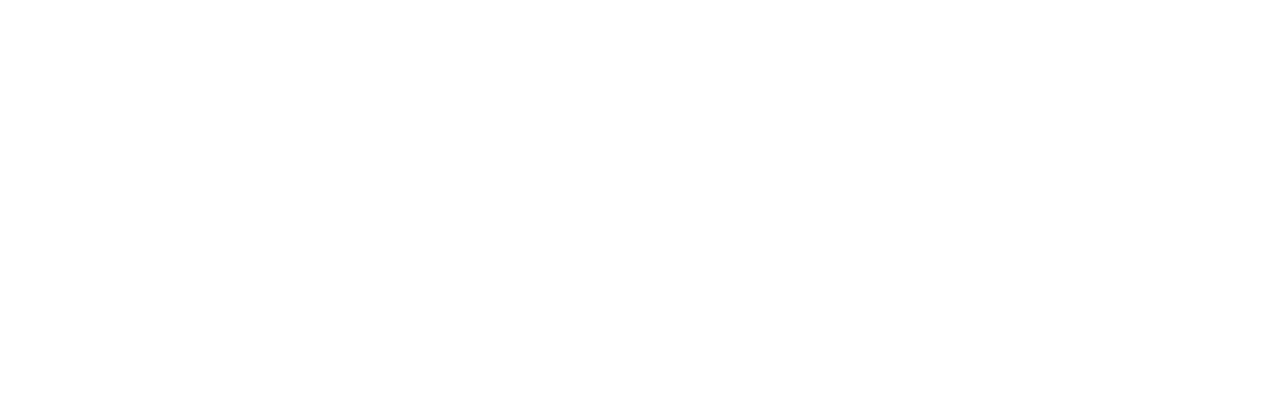
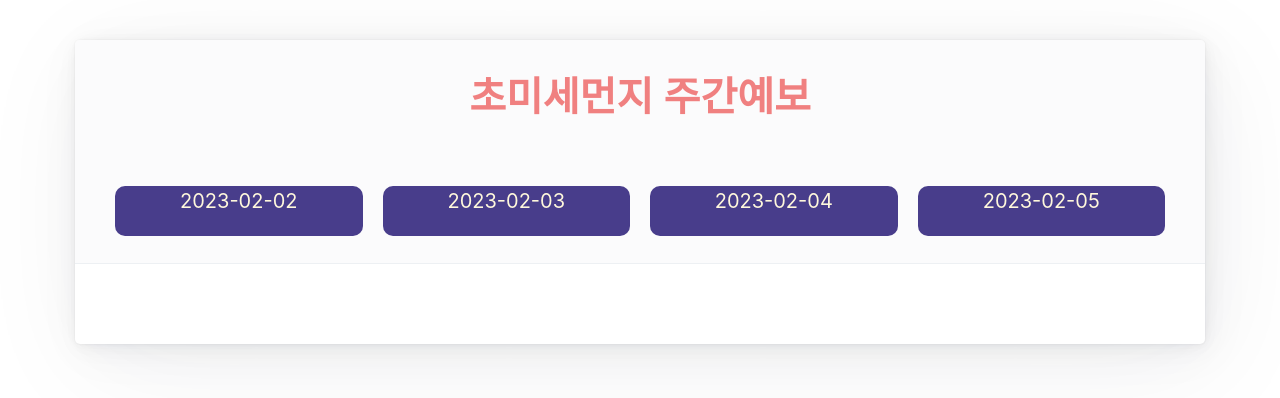
Before and after one commit to syhwang-dev/my-react, a React (Create React App) app: page / in a window 1280 px wide. Shown: the top 398 px of the page. Built offline with nearby package versions, Linux system fonts and the light colour scheme.

Commit message:
React State 예제

```diff
--- a/public/index.html
+++ b/public/index.html
@@ -19,6 +19,9 @@
     <link rel="manifest" href="%PUBLIC_URL%/manifest.json" />
     <!-- pico css -->
     <link rel="stylesheet" href="https://cdn.jsdelivr.net/npm/@picocss/pico@1/css/pico.min.css">
+
+    <link rel="stylesheet" href="https://fonts.googleapis.com/css2?family=Material+Symbols+Outlined:opsz,wght,FILL,GRAD@48,400,0,0" />
+
     <title>React App</title>
   </head>
   <body>
--- /dev/null
+++ b/src/05/Frcst.css
@@ -0,0 +1,10 @@
+h1 {
+    display: flex;
+    justify-content: center;
+    align-items: center;
+    color: lightcoral;
+}
+
+.grid {
+    color:darkturquoise;
+}
--- a/src/05/Frcst.js
+++ b/src/05/Frcst.js
@@ -1,24 +1,136 @@
+// // json 데이터 가져오기
+// import data from './dataFrcst.json'
+
+// const Frcst = () => {
+//     // 이곳은 함수의 body 부분
+
+//     // import 한 json의 값을 콘솔에서 확인해보기
+//     // console.log(data);
+
+//     // Key 순서대로 출력하기 - 날짜에 대해
+//     const dtKey = ["frcstOneDt", "frcstTwoDt", "frcstThreeDt", "frcstFourDt"];
+
+//     dtKey.map((item) => console.log(data[item]))
+
+
+//     return (
+//         // return 안: 이곳은 날라가는(?) 부분
+//         // console.log(data); 의 값을 확인할 수 없음.
+//         <>
+
+//         </>
+//     );
+// }
+
+// export default Frcst
+
+
 // json 데이터 가져오기
+import style from'./Frcst.module.css'
 import data from './dataFrcst.json'
+// state
+import { useState } from 'react';
 
 const Frcst = () => {
-    // 이곳은 함수의 body 부분
 
-    // import 한 json의 값을 콘솔에서 확인해보기
-    // console.log(data);
+    // console.log("data: ", data);
 
-    // Key 순서대로 출력하기 - 날짜에 대해
     const dtKey = ["frcstOneDt", "frcstTwoDt", "frcstThreeDt", "frcstFourDt"];
+    // dtKey.map((item) => console.log('dt:', data[item]))
 
-    dtKey.map((item) => console.log(data[item]))
+    const cnKey = ["frcstOneCn", "frcstTwoCn", "frcstThreeCn", "frcstFourCn"];
+    // cnKey.map((item) => console.log('cn: ', data[item]))
+
+    // 오브젝트 사용하기
+    // 2023-01-30: "서울 ~ " 형태로 출력
+    let dtcn = {} ;
+    dtKey.map((item, idx) =>
+        // console.log(item, idx));
+        // console.log(data[item], data[cnKey[idx]]));
+
+        dtcn[data[item]] = data[cnKey[idx]]
+
+        );
+    // console.log(dtcn);
+
+    // cnKey.map((i, idx) =>
+    //     console.log(idx, i)
+    // );
+
+    // ↑ 오브젝트와 배열의 관계 이해하기
+
+    // 상세정보
+
+    // const [dtCnt, setdtCnt] = useState();
+
+    // let tempTag;
+    const[bodyTag, setBodyTag] = useState();
+    const[selDt, setSelDt] = useState();
+
+    // 삼항연산으로
+
+    const detail = (k) => {
+        let dtcnItem = dtcn[k].split(',');
+        console.log(dtcnItem)
+
+        // dtchItem = dtcn[k].replace(':', '')
+        dtcnItem = dtcnItem.map((item) => item.split(':'));
+
+        dtcnItem = dtcnItem.map((item) =>
+            <div key={item[0]}>
+                <span className={style.sp1}>{item[0]}</span>
+
+                {/* 높음 / 보통 / 낮음 별로 색깔 다르게 1. */}
+                {/* trim 공백 제거 */}
+                {item[1].trim() === '낮음'? <span className={style.sp21}>{item[1]}</span>
+                    : item[1].trim() === '보통'? <span className={style.sp22}>{item[1]}</span>
+                    : <span className={style.sp23}>{item[1]}</span>}
 
 
+                {/* 높음 / 보통 / 낮음 별로 색깔 다르게 2. */}
+                <span className=''>
+                </span>
+            </div>
+
+        )
+
+        // console.log("detail", k, dtcn[k]);
+        // state변수 3단계: 값 변경
+        // setBodyTag(dtcn[k]);
+        setBodyTag(dtcnItem);
+
+    };
+
+
+    let dtTag = [];
+    // console.log(Object.keys(dtcn)); // 배열인 것을 알 수 있음.
+    dtTag = Object.keys(dtcn).map((item) =>
+                // <div key={idx}>{item}</div>  // key={idx} 이렇게 유일한 값을 주면 됨.
+                <div className={selDt === item ? style.dt1 : style.dt}
+                // <div className={style.dt}
+                    key={item}
+                    onClick={() => detail(item)}>{item}</div>
+    );
+
     return (
-        // return 안: 이곳은 날라가는(?) 부분
-        // console.log(data); 의 값을 확인할 수 없음.
-        <>
-
-        </>
+        <main className='container'>
+            <article>
+                <header>
+                    <h1>초미세먼지 주간예보</h1>
+                    <div className='grid'>
+                        {/* 날짜가 들어가야 함. */}
+                        {/* <div></div>
+                        <div></div>
+                        <div></div>
+                        <div></div> */}
+                        {dtTag}
+                    </div>
+                </header>
+                <div className='grid'>
+                    {bodyTag}
+                </div>
+            </article>
+        </main>
     );
 }
 
--- /dev/null
+++ b/src/05/Frcst.module.css
@@ -0,0 +1,47 @@
+h1 {
+    display: flex;
+    justify-content: center;
+    align-items: center;
+    color: lightcoral;
+}
+
+.dt {
+    color: cornsilk;
+    display: inline-flex;
+    justify-content: center;
+    height: 50px;
+    border-radius: 10px;
+    background-color:lightblue;
+}
+
+.dt {
+    display: inline-flex;
+    justify-content: center;
+    height: 50px;
+    border-radius: 10px;
+    background-color:darkslateblue;
+}
+
+.dt:hover {
+    background-color:dodgerblue;
+    font-weight: bold;
+}
+
+.sp1, .sp2 {
+    font-weight: bold;
+}
+
+.sp21 {
+    font-weight: bold;
+    color: blue;
+}
+
+.sp22 {
+    font-weight: bold;
+    color: green;
+}
+
+.sp23 {
+    font-weight: bold;
+    color: red;
+}
```
